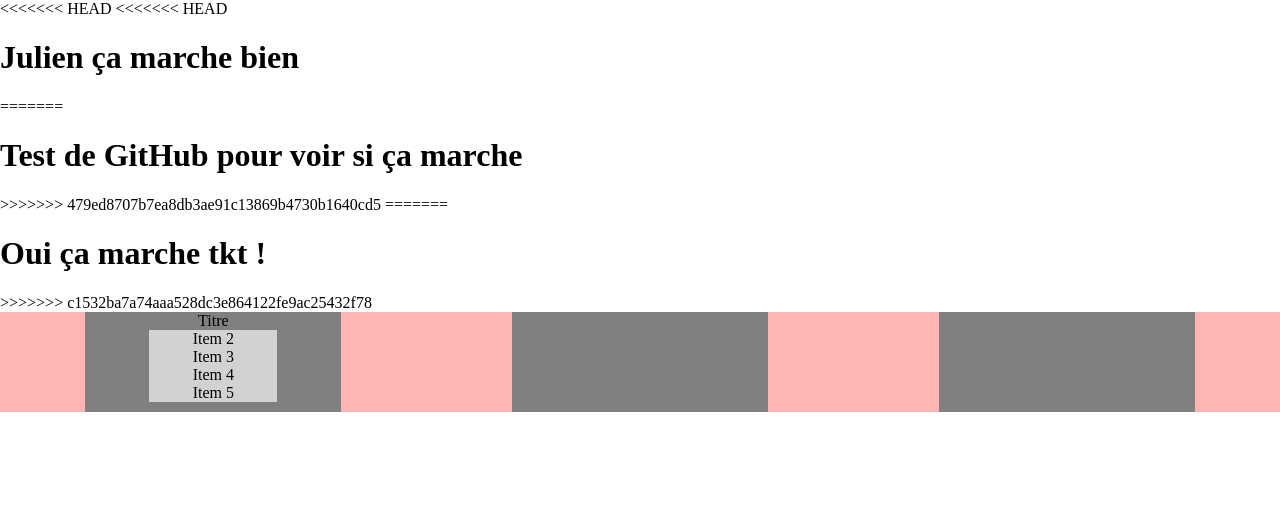
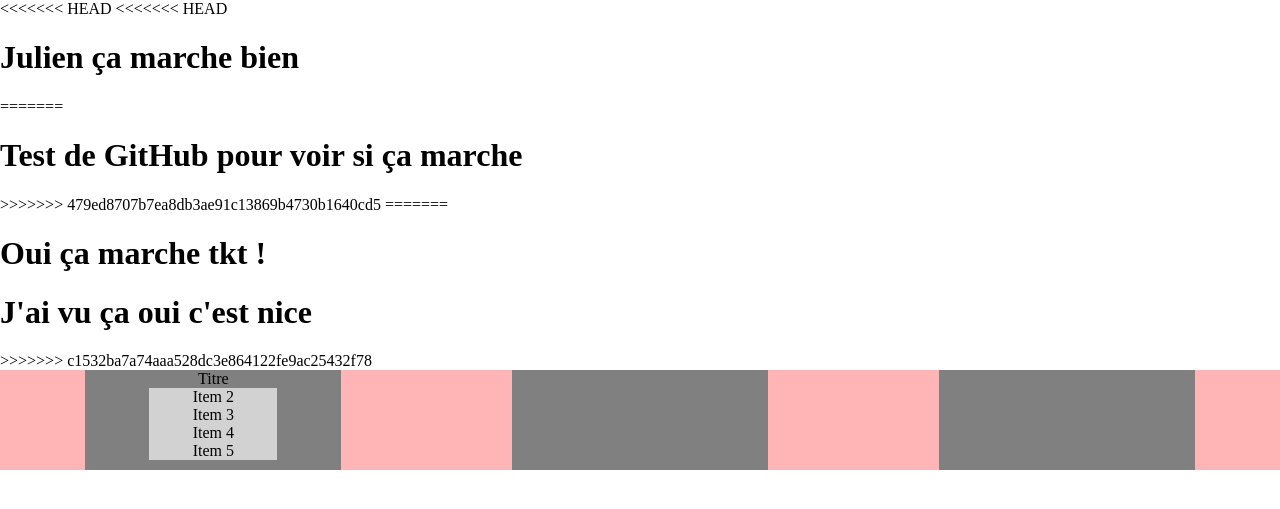
Before and after one commit to miszczuk-cell/projet, a PHP site: page /main.php in a window 1280 px wide. Shown: the top 509 px of the page. Run offline with PHP 8.4, Linux system fonts and the light colour scheme.

Commit message:
Réponse

```diff
--- a/main.php
+++ b/main.php
@@ -14,6 +14,7 @@
 >>>>>>> 479ed8707b7ea8db3ae91c13869b4730b1640cd5
 =======
     <h1>Oui ça marche tkt !</h1>
+    <h1> J'ai vu ça oui c'est nice </h1>
 >>>>>>> c1532ba7a74aaa528dc3e864122fe9ac25432f78
     <?php include 'include/menu.html'?>
     <script src="include/jquery.js"></script>
```
